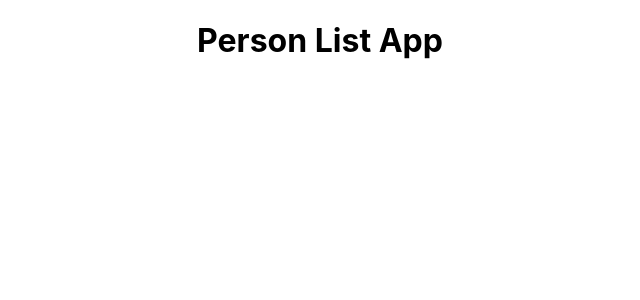
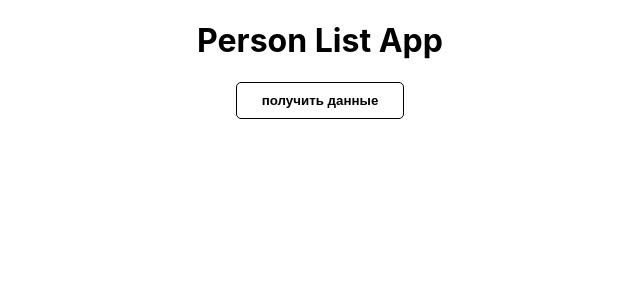
Before and after one commit to EvgeniiZaikin/Person-List-App, a React (Create React App) app: page / in a window 1280 px wide. Shown: the top 300 px of the page, without its empty margins (320-960 px from the left). Built offline with nearby package versions, Linux system fonts and the light colour scheme.

Commit message:
Added button component.

```diff
--- a/src/App.js
+++ b/src/App.js
@@ -5,9 +5,13 @@ import rootReducers from './store/reducers';
 
 import './App.css';
 
-import { AppTitle, Loader } from './components/presentations';
+import { AppTitle, Loader, Button } from './components/presentations';
 
 const store = createStore(rootReducers);
+
+const getData = () => {
+    alert();
+};
 
 function App() {
     return (
@@ -15,6 +19,7 @@ function App() {
             <div className="App">
                 <AppTitle />
                 <Loader />
+                <Button click={getData} label='получить данные' />
             </div>
         </Provider>
     );
--- /dev/null
+++ b/src/components/presentations/button/index.js
@@ -0,0 +1,4 @@
+import React from 'react';
+import './style.css';
+
+export default ({ label, click }) => <button className='all-button-standard' onClick={ click }>{ label }</button>;
--- /dev/null
+++ b/src/components/presentations/button/style.css
@@ -0,0 +1,16 @@
+.all-button-standard {
+    border: 1px solid black;
+    background: transparent;
+    color: black;
+    padding: 10px 25px;
+    cursor: pointer;
+    transition: all .15s linear;
+    border-radius: 5px;
+    font-weight: bold;
+}
+
+.all-button-standard:hover {
+    background: black;
+    color: white;
+    border: 1px solid white;
+}
--- a/src/components/presentations/index.js
+++ b/src/components/presentations/index.js
@@ -1,7 +1,9 @@
 import AppTitle from './app-title';
 import Loader from './loader';
+import Button from './button';
 
 export {
     AppTitle,
     Loader,
+    Button,
 };
```
